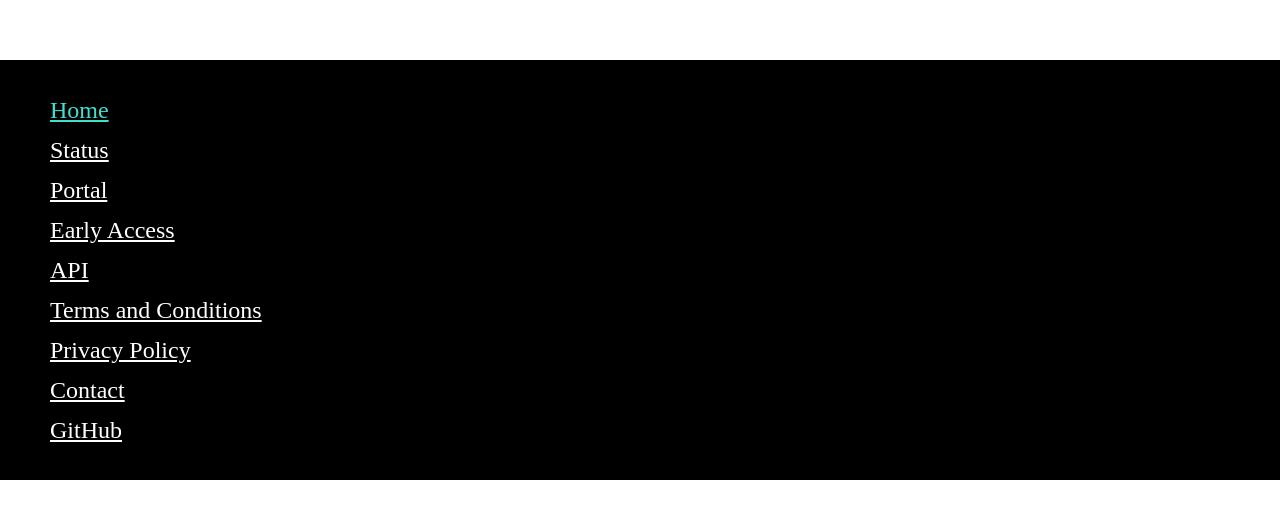
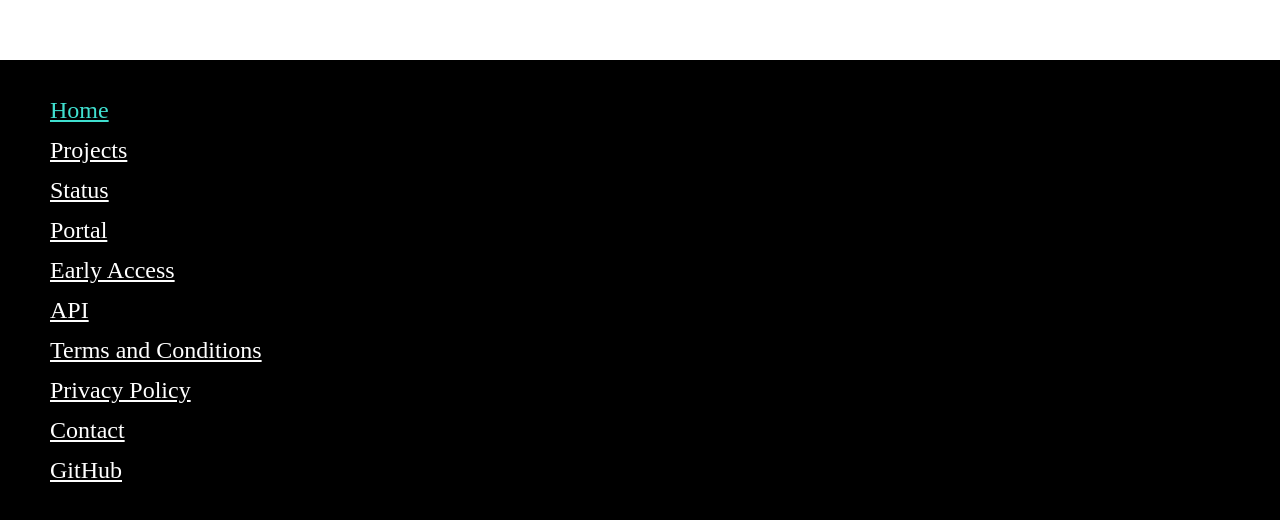
Before and after one commit to TheRockYT/www.therockyt.com, a Next.js app: page / in a window 1280 px wide. Shown: the part 790-1310 px from the top of the page. Before the commit the page ends 1270 px from the top, so only its background shows below. Built offline with nearby package versions, Linux system fonts and the light colour scheme.

Commit message:
Added projects to footer

```diff
--- a/components/FooterComponent.tsx
+++ b/components/FooterComponent.tsx
@@ -7,6 +7,7 @@
 
   const footer = [
     ["Home", "/"],
+    ["Projects", "/projects"],
     ["Status", "https://status.therockyt.com"],
     ["Portal", "/portal"],
     ["Early Access", "/early-access"],
```
